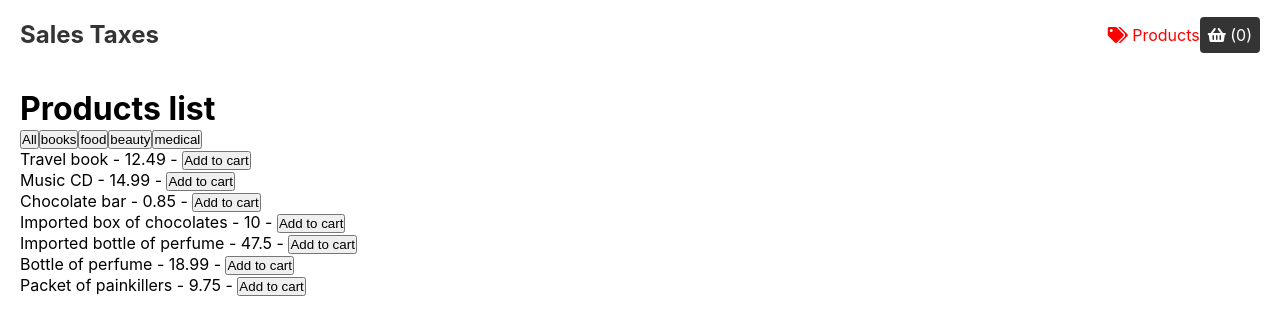
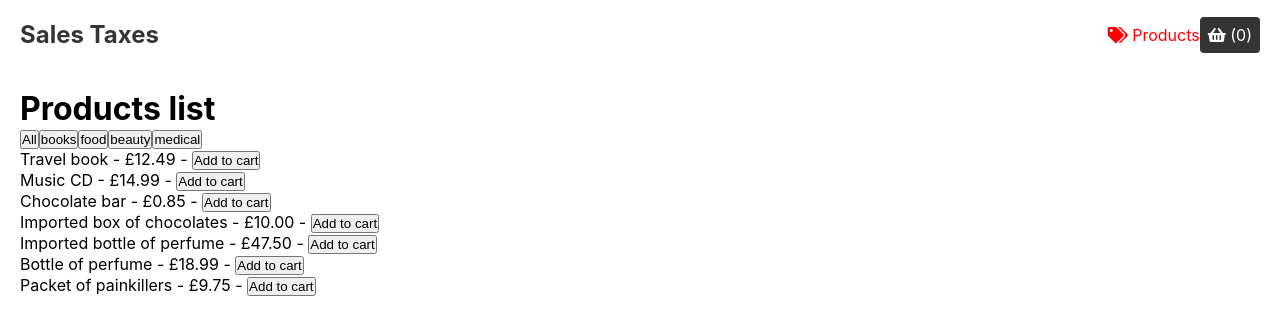
Before and after one commit to handcode-stuart/sales_taxes, a React (Create React App) app: page / in a window 1280 px wide. Shown: the top 334 px of the page. Built offline with nearby package versions, Linux system fonts and the light colour scheme.

Commit message:
Formatted prices

```diff
--- a/src/components/Product/Product.js
+++ b/src/components/Product/Product.js
@@ -9,7 +9,7 @@ const Product = ({ addProductToCart, product }) => {
 
     return (
         <div>
-            {name} - {price} -{" "}
+            {name} - £{price.toFixed(2)} -{" "}
             <button onClick={() => addProductToCart(product)}>Add to cart</button>
         </div>
     );
```
